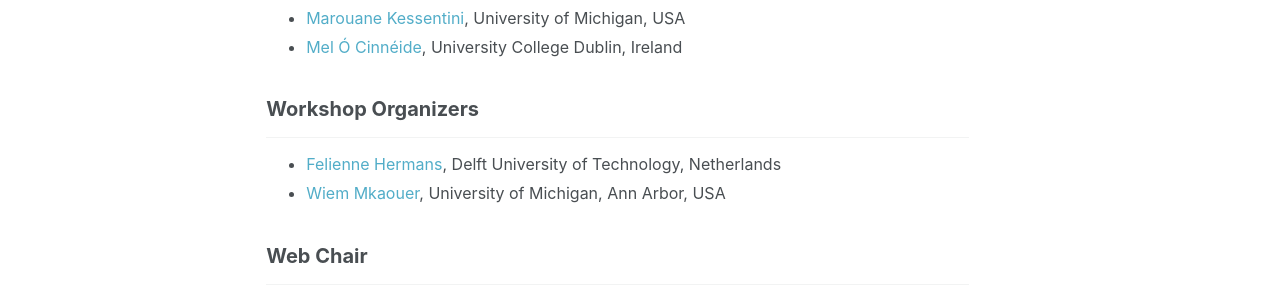
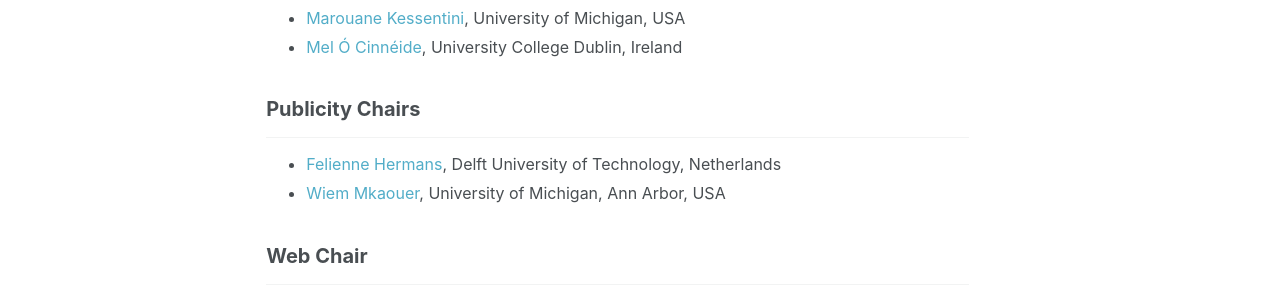
Before and after one commit to iwor/iwor2018, a Jekyll site: the page built from index.html, in a window 1280 px wide and 900 px high, scrolled down 2830 px. Shown: the part 331-622 px from the top of the window. Built offline with Jekyll 4.4.1, drawn with Linux system fonts in a browser that asks for light colours; the list of posts is cut into pages by our own code; comment, search, counter and statistics services are not loaded.

Commit message:
Publicity chairs section (correction)

```diff
--- a/index.html
+++ b/index.html
@@ -140,7 +140,7 @@
   <li><a href="https://www.cs.ucd.ie/AcademicProfile/Mel_O_Cinneide/" target="_blank">Mel &Oacute; Cinn&eacute;ide</a>, University College Dublin, Ireland</li>
 </ul>
 
-<h2 id="workshop-organizers">Workshop Organizers</h2>
+<h2 id="publicity chairs">Publicity Chairs</h2>
 <hr />
 <ul>
   <li><a href="http://www.felienne.com" target="_blank">Felienne Hermans</a>, Delft University of Technology, Netherlands</li>
```
